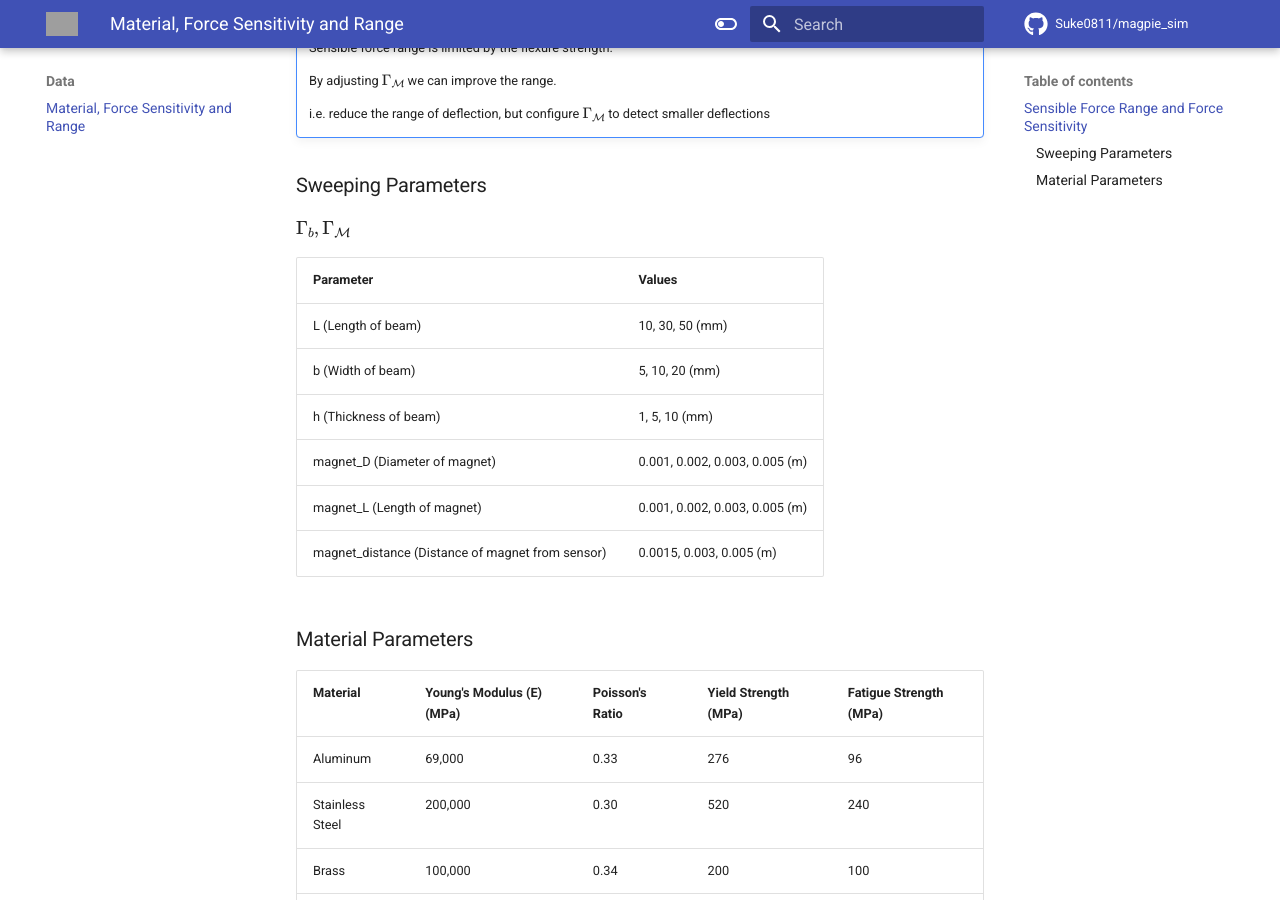
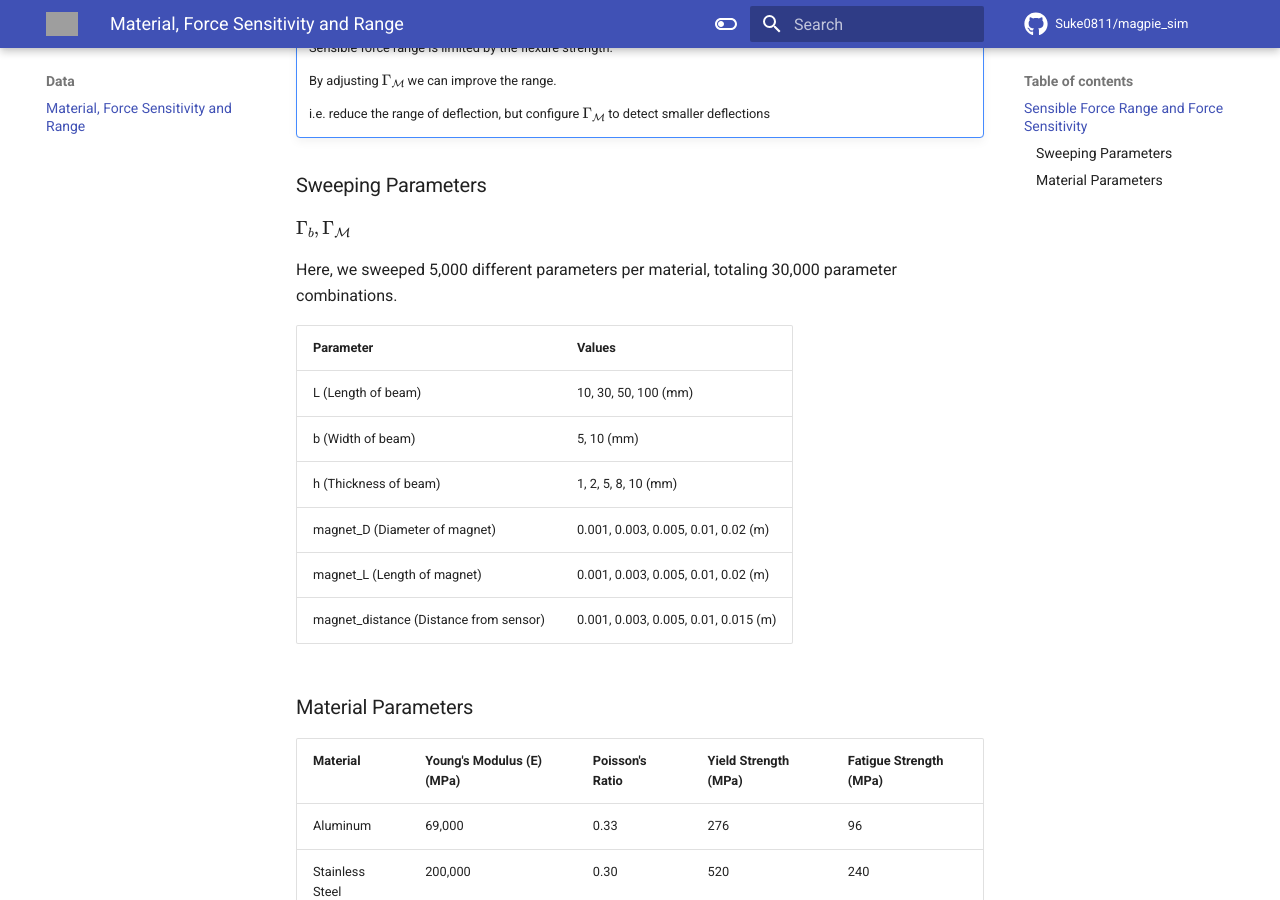
Before and after one commit to Suke0811/magpie_sim, an MkDocs documentation site: the page built from docs/md/data/material.md, in a window 1280 px wide and 900 px high, scrolled down 813 px. Built offline with MkDocs 1.6.1 and Material for MkDocs 9.7.7, drawn with Linux system fonts in a browser that asks for light colours; comment, search, counter and statistics services are not loaded; grey boxes are pictures that could not be loaded.

Commit message:
Update: the material sweep params to be the final combination we did

```diff
--- a/docs/md/data/material.md
+++ b/docs/md/data/material.md
@@ -20,14 +20,17 @@
 ### Sweeping Parameters
 $\Gamma_{b},\Gamma_{\mathcal{M}}$
 
-| Parameter          | Values                             |
-|--------------------|------------------------------------|
-| L (Length of beam) | 10, 30, 50 (mm)                    |
-| b (Width of beam)  | 5, 10, 20 (mm)                     |
-| h (Thickness of beam) | 1, 5, 10 (mm)                   |
-| magnet_D (Diameter of magnet) | 0.001, 0.002, 0.003, 0.005 (m) |
-| magnet_L (Length of magnet) | 0.001, 0.002, 0.003, 0.005 (m) |
-| magnet_distance (Distance of magnet from sensor) | 0.0015, 0.003, 0.005 (m) |
+Here, we sweeped 5,000 different parameters per material, totaling 30,000 parameter combinations.
+
+| Parameter                             | Values                                      |
+|---------------------------------------|---------------------------------------------|
+| L (Length of beam)                    | 10, 30, 50, 100 (mm)                        |
+| b (Width of beam)                     | 5, 10 (mm)                                  |
+| h (Thickness of beam)                 | 1, 2, 5, 8, 10 (mm)                         |
+| magnet_D (Diameter of magnet)         | 0.001, 0.003, 0.005, 0.01, 0.02 (m)         |
+| magnet_L (Length of magnet)           | 0.001, 0.003, 0.005, 0.01, 0.02 (m)         |
+| magnet_distance (Distance from sensor) | 0.001, 0.003, 0.005, 0.01, 0.015 (m)        |
+
 
 
 ### Material Parameters
```
